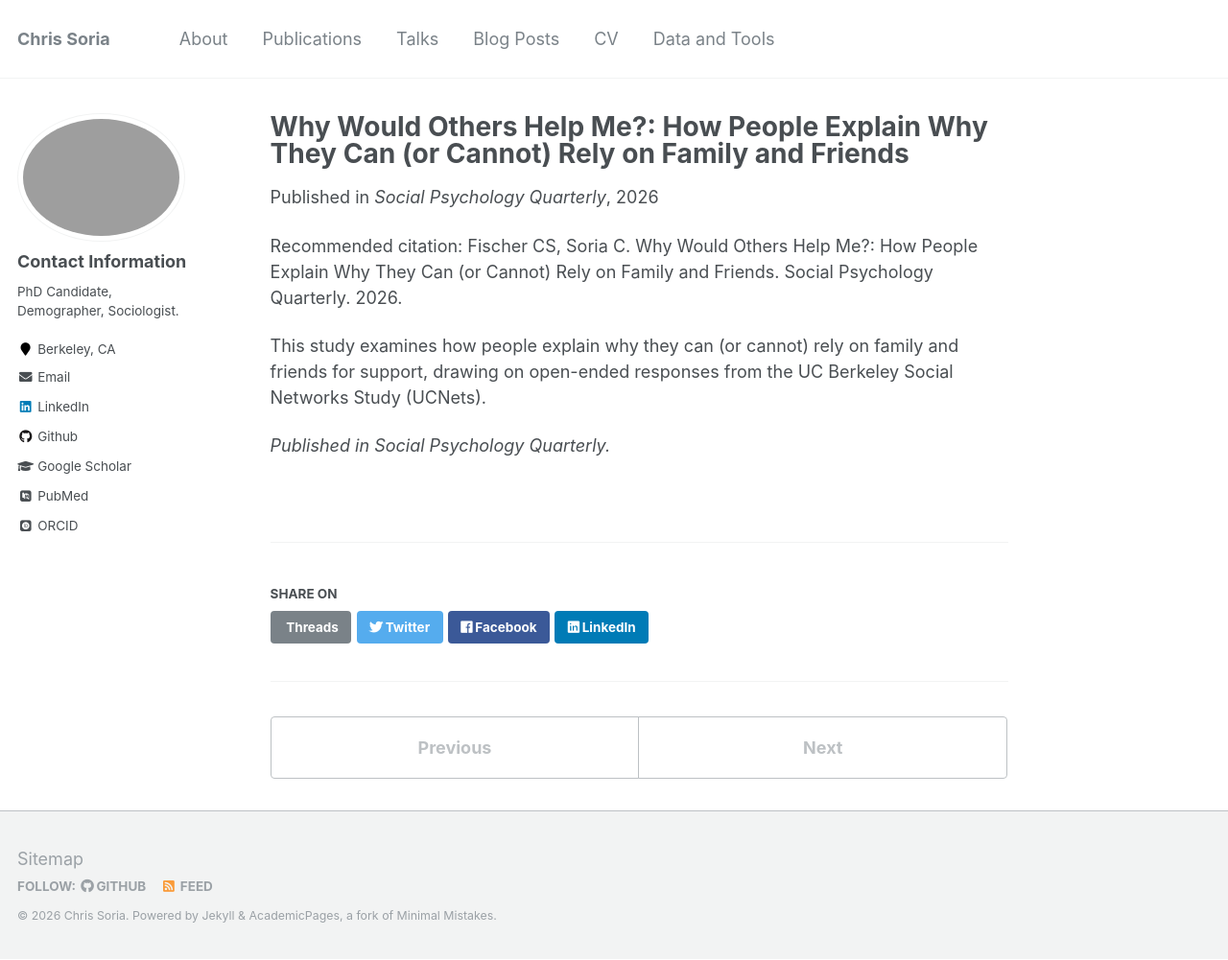
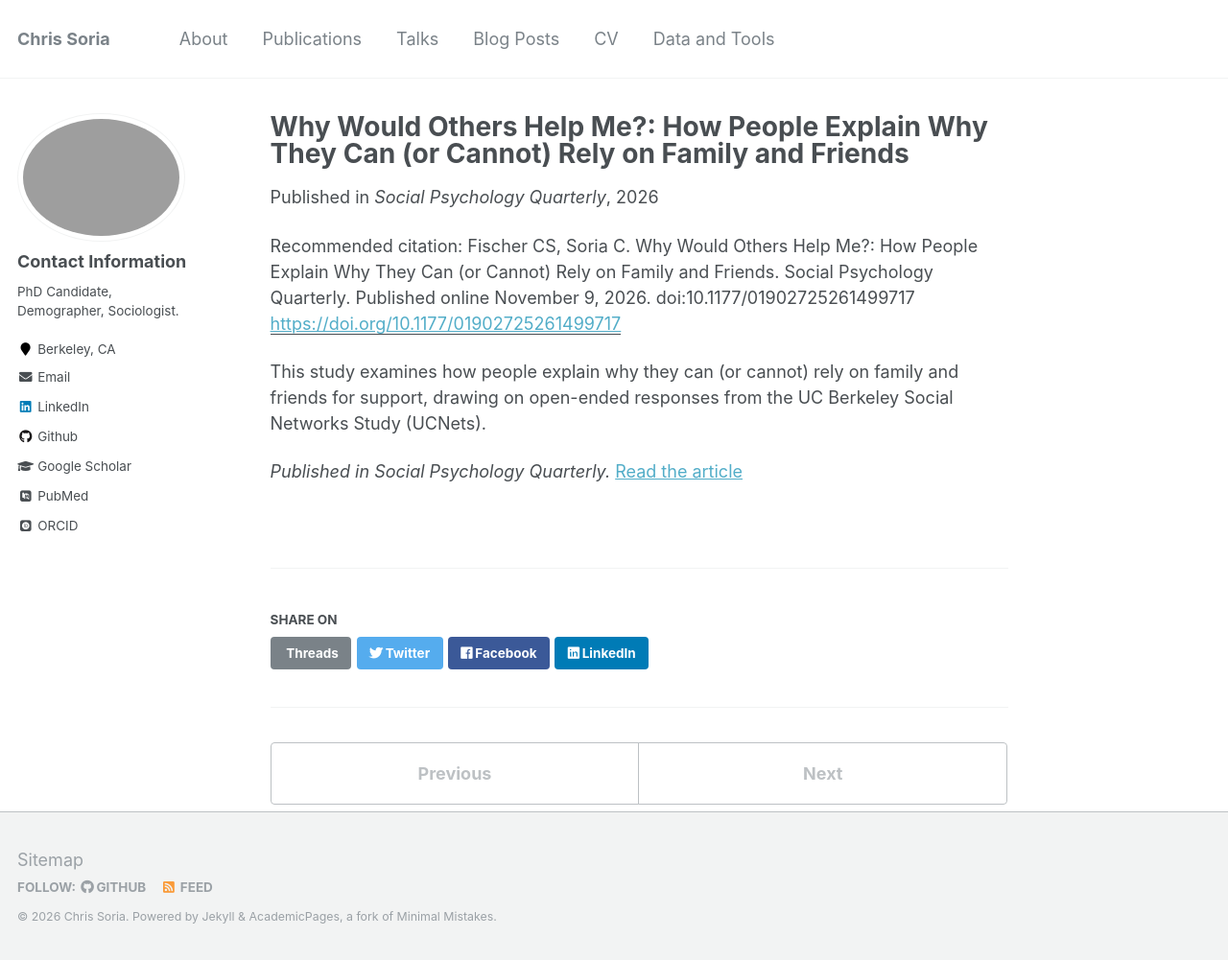
Before and after one commit to chrissoria/chrissoria.github.io, a Jekyll site: the page built from _publications/2026-07-01-spq-social-support.md, in a window 1280 px wide and 1001 px high. Shown: the whole window at 96% size. Built offline with Jekyll 4.4.1, drawn with Linux system fonts in a browser that asks for light colours; some web fonts are replaced.

Commit message:
publications: link spq social support article doi
Co-Authored-By: Claude Opus 5.5 <noreply@anthropic.com>

```diff
--- a/_publications/2026-07-01-spq-social-support.md
+++ b/_publications/2026-07-01-spq-social-support.md
@@ -6,8 +6,9 @@ permalink: /publication/2026-07-01-spq-social-support
 excerpt: 'A study of how people explain why they can—or cannot—rely on family and friends for support, drawing on open-ended responses from the UC Berkeley Social Networks Study (UCNets).'
 date: 2026-07-01
 venue: 'Social Psychology Quarterly'
-citation: 'Fischer CS, Soria C. Why Would Others Help Me?: How People Explain Why They Can (or Cannot) Rely on Family and Friends. Social Psychology Quarterly. 2026.'
+paperurl: 'https://doi.org/10.1177/01902725261499717'
+citation: 'Fischer CS, Soria C. Why Would Others Help Me?: How People Explain Why They Can (or Cannot) Rely on Family and Friends. Social Psychology Quarterly. Published online November 9, 2026. doi:10.1177/01902725261499717'
 ---
 This study examines how people explain why they can (or cannot) rely on family and friends for support, drawing on open-ended responses from the UC Berkeley Social Networks Study (UCNets).
 
-*Published in Social Psychology Quarterly.*
+*Published in Social Psychology Quarterly.* [Read the article](https://doi.org/10.1177/01902725261499717)
```
